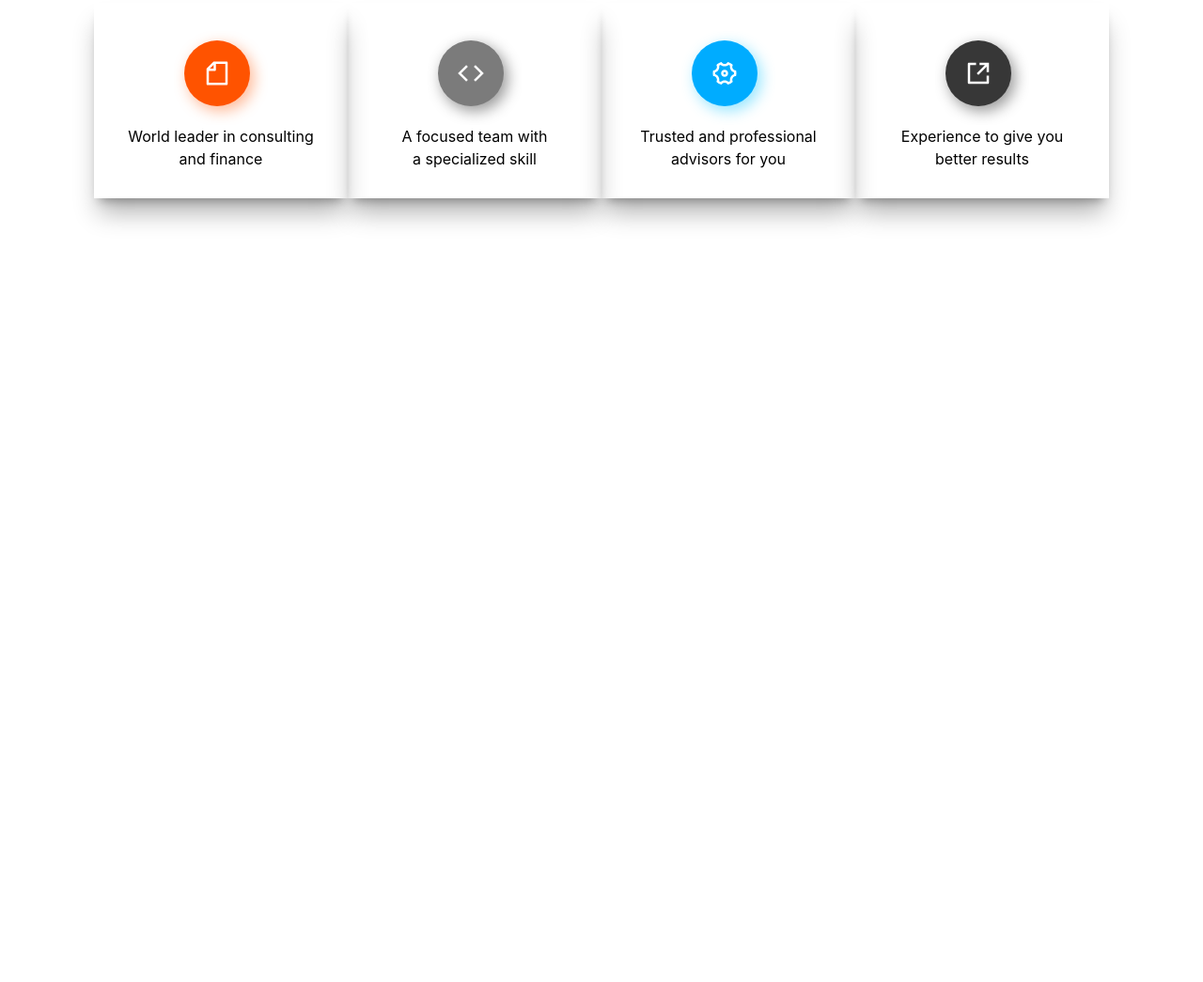
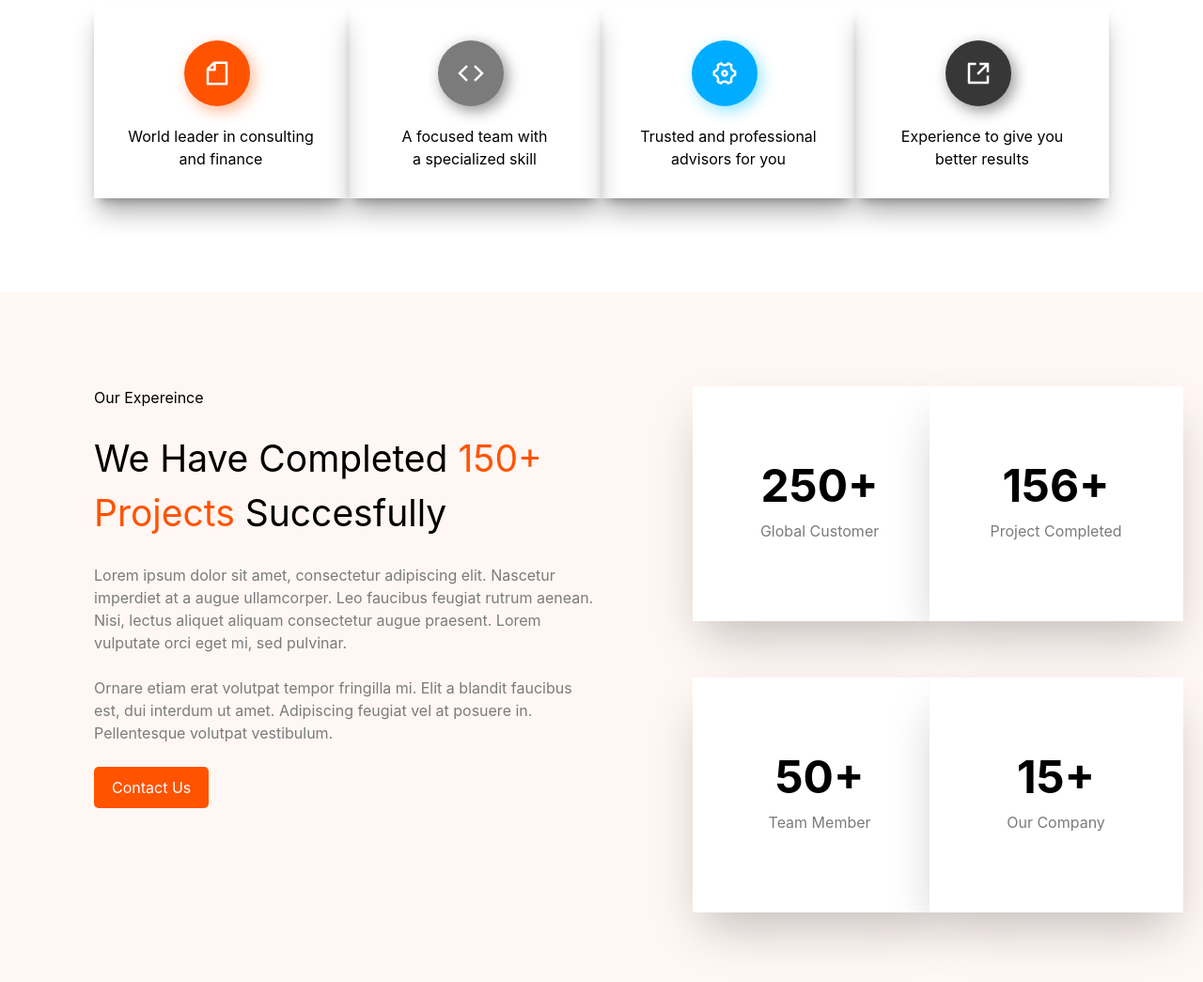
Before and after one commit to borakovfed-glitch/exam_Firdavs, a website: page src/index.html in a window 1280 px wide. Shown: the part 1062-2107 px from the top of the page at 94% size. Before the commit the page ends 1373 px from the top, so only its background shows below. Drawn offline with Linux system fonts and the light colour scheme.

Commit message:
section4

```diff
--- a/src/index.html
+++ b/src/index.html
@@ -121,5 +121,77 @@
         </div>
       </section>
     </section>
+
+    <!-- r4 -->
+
+
+
+    <section class="block lg:flex p-[10px] lg:p-[100px] pb-[30px] bg-[#FFF7F4]">
+
+      <div class="lev text-center lg:text-start pb-7">
+        <p >Our Expereince</p><br>
+        <h1 class="text-[39px]">We Have Completed <span class="text-[#FF5300] ">150+
+Projects</span> Succesfully</h1><br>
+<p class="text-[#7B7B7B]">Lorem ipsum dolor sit amet, consectetur adipiscing elit. Nascetur <br>
+  imperdiet at a augue ullamcorper. Leo faucibus feugiat rutrum aenean. <br>
+   Nisi, lectus aliquet aliquam consectetur augue praesent. Lorem <br>
+    vulputate orci eget mi, sed pulvinar.</p><br>
+    <p class="text-[#7B7B7B]">Ornare etiam erat volutpat tempor fringilla mi. Elit a blandit faucibus <br>
+       est, dui interdum ut amet. Adipiscing feugiat vel at posuere in. <br>
+       Pellentesque volutpat vestibulum.</p><br>
+
+        <button
+            class="bg-[#FF5300] text-[white] py-[10px] px-[19px] rounded-[5px]"
+          >
+            Contact Us
+          </button>
+
+
+
+      </div>
+
+      <div class="grid grid-cols-1 lg:grid-cols-2 gap-15  ">
+        <div class="box w-[370px] lg:w-[270px] h-[250px] text-center shadow-2xl  inset-shadow-m pt-[70px] bg-[white] ">
+          <h1 class="text-[48px] font-bold">250+</h1>
+          <p class="text-[#7B7B7B]">Global Customer</p>
+
+        </div>
+
+
+
+        <div class="box  w-[370px] lg:w-[270px] h-[250px] text-center shadow-2xl  inset-shadow-m pt-[70px] bg-[white] ">
+          <h1 class="text-[48px] font-bold">156+</h1>
+          <p class="text-[#7B7B7B]"> Project Completed</p>
+
+        </div>
+
+
+
+
+
+        <div class="box w-[370px] lg:w-[270px] h-[250px] text-center shadow-2xl  inset-shadow-m pt-[70px] bg-[white] ">
+          <h1 class="text-[48px] font-bold">50+</h1>
+          <p class="text-[#7B7B7B]"> Team Member</p>
+
+        </div>
+
+
+
+
+        <div class="box  w-[370px] lg:w-[270px] h-[250px] text-center shadow-2xl  inset-shadow-m pt-[70px] bg-[white]">
+          <h1 class="text-[48px] font-bold">15+</h1>
+          <p class="text-[#7B7B7B]"> Our Company</p>
+
+        </div>
+
+
+
+
+
+
+
+
+      </div>
+    </section>
   </body>
 </html>
```
Also changed, not shown: src/output.css.
